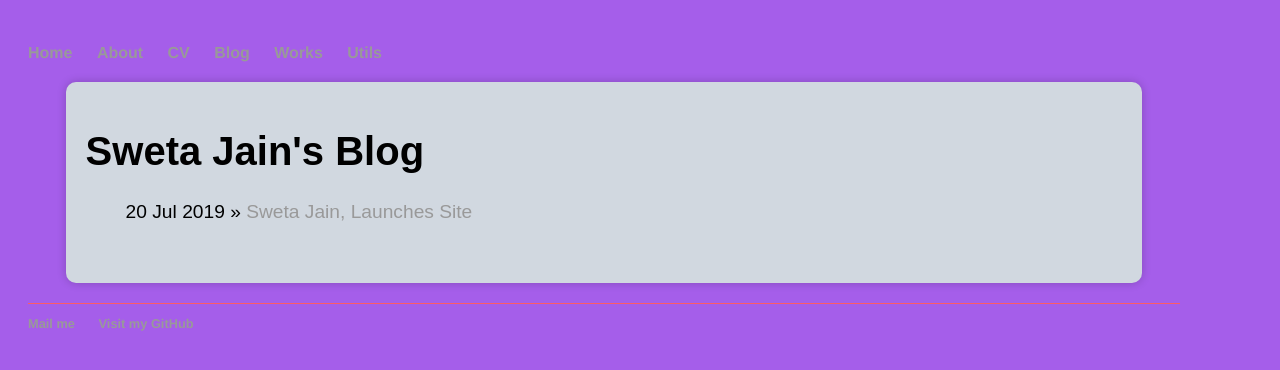
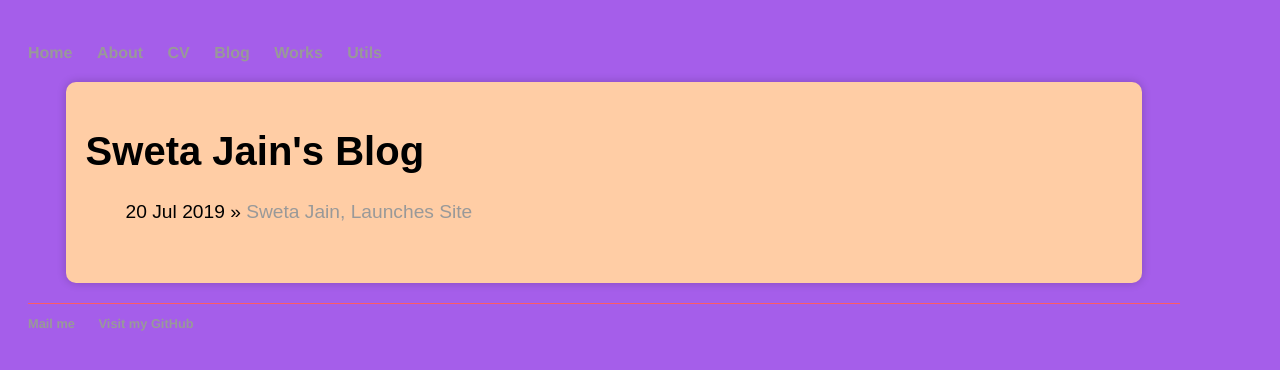
Before and after one commit to SwetaTheBest/swetathebest.github.io, a Jekyll site: the page built from blog/index.html, in a window 1280 px wide. Shown: the top 370 px of the page. Built offline with Jekyll 4.4.1, drawn with Linux system fonts in a browser that asks for light colours.

Commit message:
Update main.css

```diff
--- a/css/main.css
+++ b/css/main.css
@@ -9,7 +9,7 @@ body {
 /* Define the container style */
 .container {
     width: 90%;
-    background-color: #d1d8e0;
+    background-color: #ffcda5;
     padding: 20px;
     border-radius: 10px;
     box-shadow: 0 0 10px rgba(0, 0, 0, 0.2);
```
